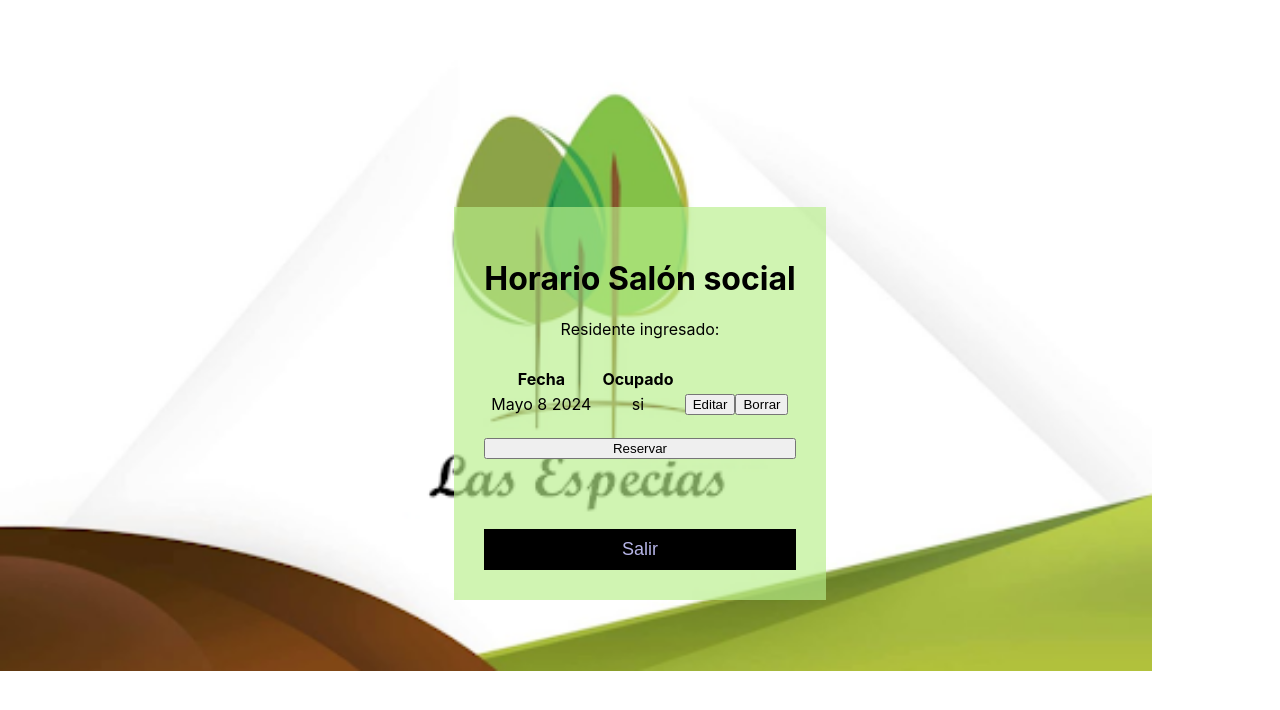
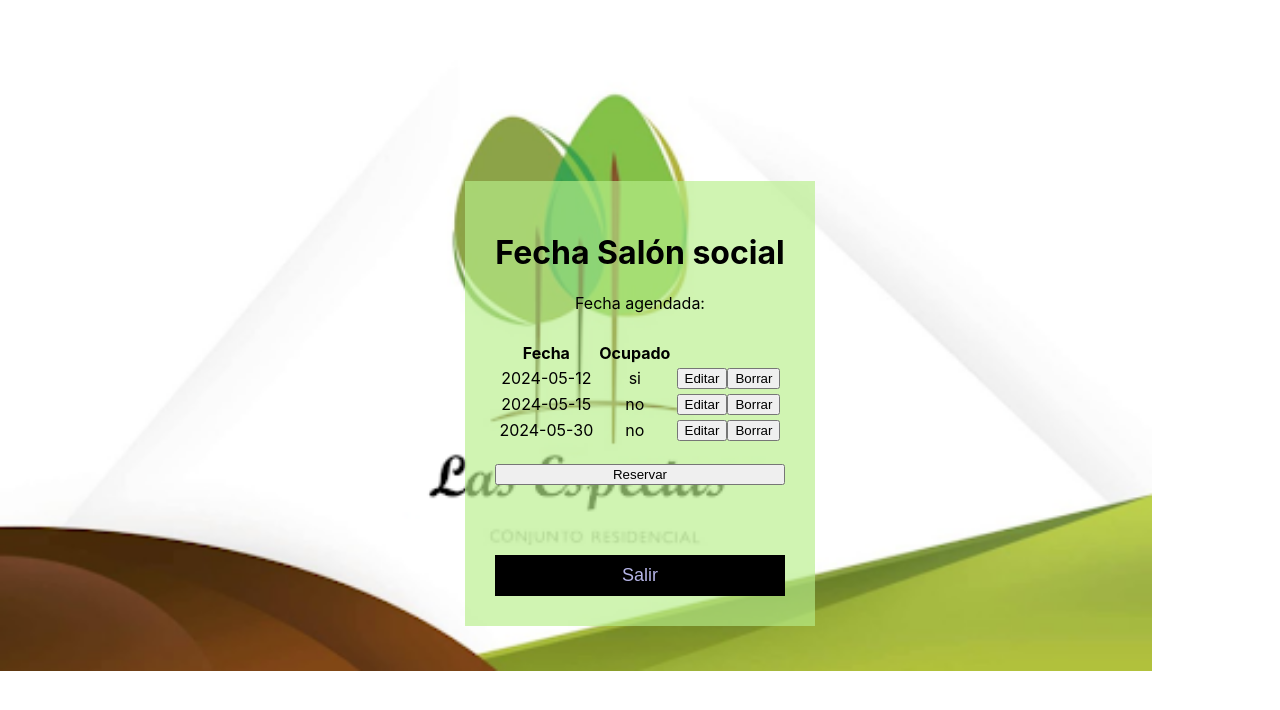
Before and after one commit to twerkf/lasespecias, a React (Create React App) app: page /dashboard in a window 1280 px wide. Shown: the top 710 px of the page. Built offline with nearby package versions, Linux system fonts and the light colour scheme; no server answers; the database is empty; sample sign-in values are in the browser's storage.

Commit message:
adding dates

```diff
--- a/src/Dashboard.js
+++ b/src/Dashboard.js
@@ -6,13 +6,13 @@ import { auth, db, logout } from "./firebase";
 import { useNavigate } from "react-router-dom";
 import React, { useEffect, useState } from "react";
 import { useAuthState } from "react-firebase-hooks/auth";
-import { query, collection, getDocs, where } from "firebase/firestore";
+import { query, collection, getDocs, where, namedQuery } from "firebase/firestore";
 
 function Dashboard() {
   const [showModal, setShowModal] = useState(false);
   const [userData, setUserData] = useState(data);
   const [currentUser, setCurrentUser] = useState(null);
-  const [user, loading, error] = useAuthState(auth);
+  const [user, loading] = useAuthState(auth);
   const [name, setName] = useState("");
   const navigate = useNavigate();
 
@@ -62,9 +62,9 @@ function Dashboard() {
   return (
     <div className="dashboard">
       <div className="dashboard__container">
-      <h1 className="title">Horario Salón social</h1>
-        Residente ingresado:
-        <div>{name}</div><br></br>
+      <h1 className="title">Fecha Salón social</h1>
+        Fecha agendada:
+        <div></div><br></br>
           <DataItem data={userData} onEdit={editUserHandler} onDelete={deleteUser} />
           <Modal onCancel={toggleModal} onSubmit={addUser} show={showModal} data={userData} editUser={currentUser} /><br></br>
           <button onClick={toggleModal}>Reservar</button><br></br><br></br><br></br>
--- a/src/data.json
+++ b/src/data.json
@@ -1,8 +1,18 @@
 [
     {
       "id": 1,
-      "name": "Mayo 8 2024",
+      "name": "2024-05-12",
       "price": "si"
+    },
+    {
+      "id": 2,
+      "name": "2024-05-15",
+      "price": "no"
+    },
+    {
+      "id": 3,
+      "name": "2024-05-30",
+      "price": "no"
     }
 
   ]
```
